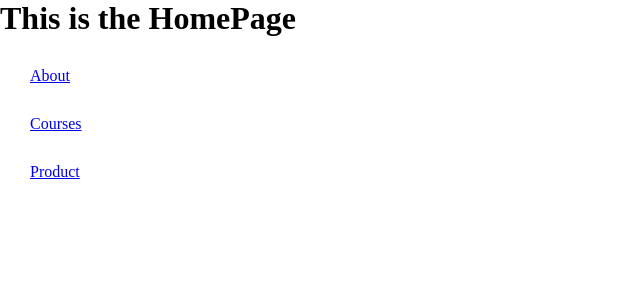
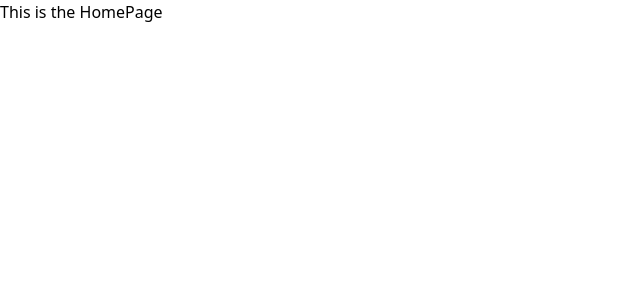
Before and after one commit to bluedragon1228/my-reactjs-example, a Next.js app in the folder reactjs-1/: page / in a window 1280 px wide. Shown: the top 300 px of the page, without its empty margins (0-640 px from the left). Built offline with nearby package versions, Linux system fonts and the light colour scheme.

Commit message:
till 1:16:48

```diff
--- a/reactjs-1/app/About/page.js
+++ b/reactjs-1/app/About/page.js
@@ -1,8 +1,12 @@
 import React from 'react'
+import Header from '@/Components/Header'
 
 const about = () => {
   return (
-    <div>about</div>
+    <div>
+      <Header/>
+      About
+    </div>
   )
 }
 
--- a/reactjs-1/app/Courses/page.js
+++ b/reactjs-1/app/Courses/page.js
@@ -1,8 +1,12 @@
 import React from 'react'
+import Header from '@/Components/Header'
 
 const couses = () => {
   return (
-    <div>courses</div>
+    <div>
+      <Header/>
+      Courses
+    </div>
   )
 }
 
--- a/reactjs-1/app/Product/page.js
+++ b/reactjs-1/app/Product/page.js
@@ -1,8 +1,12 @@
 import React from 'react'
+import Header from '@/Components/Header'
 
 const product = () => {
   return (
-    <div>product</div>
+    <div>
+      <Header/>
+      Product
+    </div>
   )
 }
 
--- a/reactjs-1/app/layout.js
+++ b/reactjs-1/app/layout.js
@@ -1,9 +1,12 @@
+
 import './globals.css'
                                                   //layout.js is like index.html that we use in js+html i.e main html file that appears on frontend
 export default function RootLayout({ children }) { //children here is/are all the html text that is appearing on the frontend part
   return (
     <html lang="en">
-      <body>{children}</body>
+      <body>
+        {children}
+      </body>
     </html>
   )
 }
--- a/reactjs-1/app/page.js
+++ b/reactjs-1/app/page.js
@@ -24,9 +24,7 @@ const page = () => {
   return (
     <div>
       <h1>This is the HomePage</h1>
-      <Link href="/About">About</Link>
-      <Link href="/Courses">Courses</Link>
-      <Link href="/Product">Product</Link>
+
     </div>
   )
 }
```
Also changed, not shown: reactjs-1/Components/Header.js (+7 -7 lines), reactjs-1/app/globals.css (+4 -4 lines).
